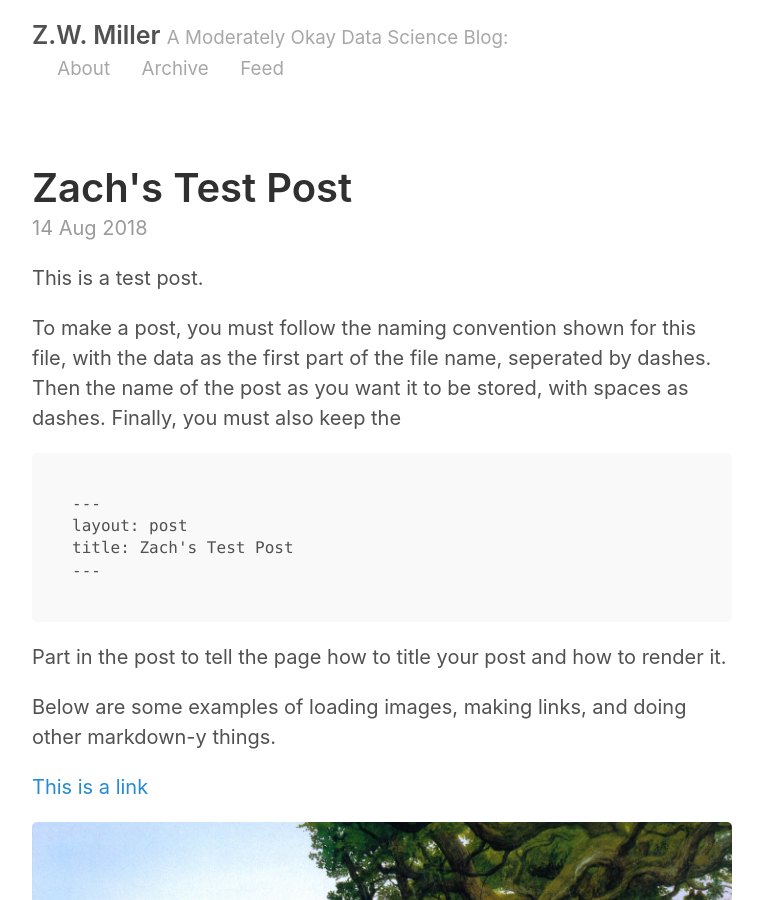
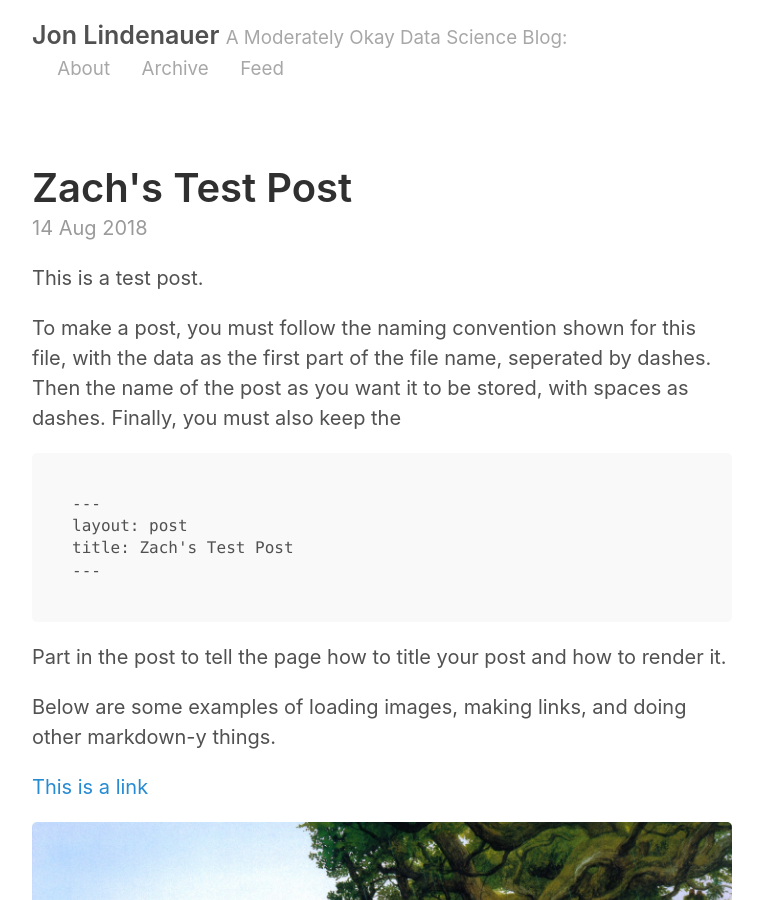
Before and after one commit to jonlindenauer2/jonlindenauer2.github.io, a Jekyll site: the page built from index.html, in a window 1280 px wide and 900 px high. Shown: the whole window, without its empty margins (258-1021 px from the left). Built offline with Jekyll 4.4.1, drawn with Linux system fonts in a browser that asks for light colours; the list of posts is cut into pages by our own code.

Commit message:
put my info into _config.yml

```diff
--- a/_config.yml
+++ b/_config.yml
@@ -2,9 +2,9 @@
 permalink:           pretty
 
 # Setup
-title:               Z.W. Miller
+title:               Jon Lindenauer
 tagline:             A Moderately Okay Data Science Blog
-url:                 http://zwmiller.github.io
+url:                 http://jonlindenauer2.github.io
 paginate:            2
 baseurl:             ""
 
@@ -17,14 +17,14 @@ sass:
 
 # About/contact
 author:
-  name:              Zach Miller
-  url:               https://twitter.com/zaglamir
-  email:             zach@thisismetis.com
+  name:              Jon Lindenauer
+  url:               https://twitter.com/Lindenauer
+  email:             jmlstat@gmail.com
 
 # Custom vars
 version:             2.0.0
 github:
-  repo:              https://github.com/zwmiller
+  repo:              https://github.com/jonlindenauer2
 
 # Gems
 gems:
```
